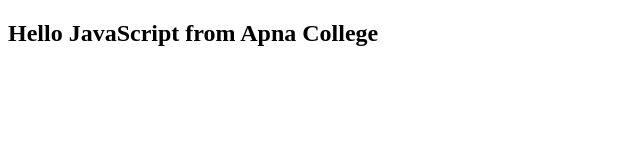
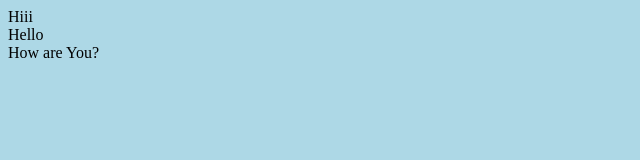
Before and after one commit to HemanthK-12/Web-Development, a plain HTML site: page Practice/Javascript Practice/DOM/index.html in a window 1280 px wide. Shown: the whole page, without its empty margins (0-640 px from the left). Drawn offline with Linux system fonts and the light colour scheme.

Commit message:
editing div contents of html through js

```diff
--- a/Practice/Javascript Practice/DOM/index.html
+++ b/Practice/Javascript Practice/DOM/index.html
@@ -4,10 +4,12 @@
     <meta charset="UTF-8">
     <meta name="viewport" content="width=device-width, initial-scale=1.0">
     <title>Document</title>
-    <link rel=""stylesheet" href="style.css">
+    <link rel="stylesheet" href="style.css">
 </head>
 <body>
-    <h2>Hello JavaScript</h2>
+    <div class="box"></div>
+    <div class="box"></div>
+    <div class="box"></div>
     <script src="script.js"></script>
 </body>
 </html>
--- a/Practice/Javascript Practice/DOM/script.js
+++ b/Practice/Javascript Practice/DOM/script.js
@@ -1,4 +1,7 @@
-let str=document.querySelector("h2").innerText;
-str=str.concat(" from Apna College");
-//document.querySelector("h2").innerText=str;
-document.querySelector("h2").innerText=document.querySelector("h2").innerText.concat(" from Apna College")
+let divCollection=document.querySelectorAll("div");
+
+divCollection[0].innerText="Hiii";
+divCollection[1].innerText="Hello";
+divCollection[2].innerText="How are You?";
+
+console.log(divCollection);
```
